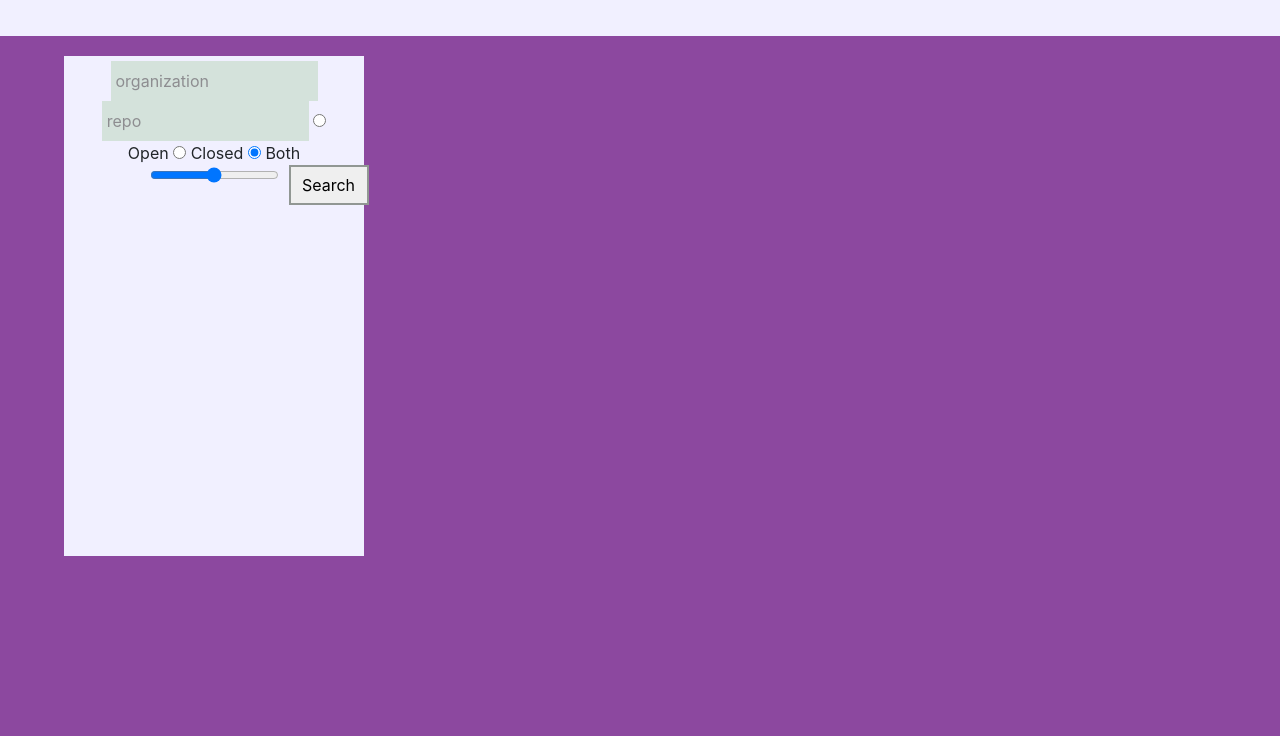
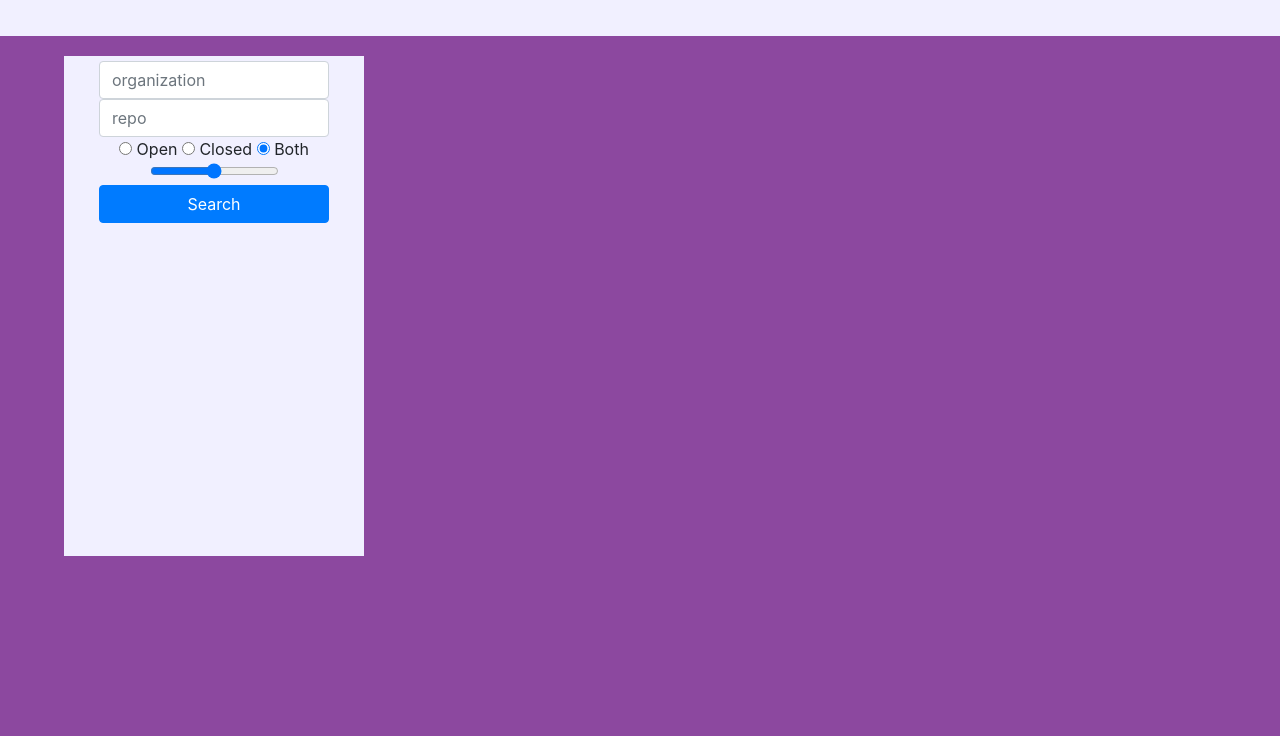
Before and after one commit to BairnOwl/GitHub-Connector, a website: page templates/home.html in a window 1280 px wide. Shown: the part 64-800 px from the top of the page. Drawn offline with nearby package versions, Linux system fonts and the light colour scheme; files that its build step writes are made by us from their sources; files whose address does not match are found by name.

Commit message:
added bootstrap

```diff
--- a/public/style.css
+++ b/public/style.css
@@ -1,6 +1,7 @@
 header {
 	background-color: #F1F0FF;
 	height: 100px;
+	vertical-align: center;
 }
 
 body {
@@ -35,20 +36,20 @@ body {
 /*	border: 1px solid #618afd;*/
 	padding: 5px;
 }
-input[type=text] {
+/*input[type=text] {
 	width: 90%;
-	background-color: #cddfd3;
+	background-color: #F1F0FF;
 	height: 40px;
 	opacity: 0.8;
-	border: none;
+	border: 2px solid #C3C3E5;
 	padding: 5px;
-}
-input[type=text]:focus {
+}*/
+/*input[type=text]:focus {
 	background-color: white;
-/*	border: 1px solid #a6c0b4;*/
+	border: 1px solid #a6c0b4;
 	opacity: 0.9;
-}
-input[type=submit] {
+}*/
+/*input[type=submit] {
 	text-align: center;
 	height: 40px;
 	width: 80px;
@@ -56,7 +57,7 @@ input[type=submit] {
 	border: 2px solid #919793;
 	position: absolute;
 	margin-left: 10px;
-}
+}*/
 #results {
 	width: 70%;
 	float: right;
--- a/server.js
+++ b/server.js
@@ -18,12 +18,10 @@ app.post('/data/:org/:repo', function(request, response) {
 	var org = request.params.org;
 	var repo = request.params.repo;
 
-	console.log(org);
-	console.log(repo);
 	url = 'https://api.github.com/repos/' + org + '/' + repo + '/pulls';
 	req.open('GET', url, true);
 
-	var token = ''; // PUT YOUR PERSONAL TOKEN HERE!!!
+	var token = 'a05b8999d221e3898b8b8919438ccdb5fc3d586e'; // PUT YOUR PERSONAL TOKEN HERE!!!
 
 	req.setRequestHeader('Authorization', 'token ' + token);
 	req.addEventListener('load', function(e){
--- a/templates/home.html
+++ b/templates/home.html
@@ -10,26 +10,27 @@
 </head>
 <body>
 	<header>
+		<h1>Gitbuddy</h1>
 	</header>
 	<div id="user_input">
 	<div id="search_bar">
 		<form id="input_form">
-			<input type="text" list="input_content" name = "url" id="org_url" placeholder="organization">
+			<input type="text" list="input_content" name = "url" id="org_url" placeholder="organization" class="form-control" />
 				<datalist id="input_content">
 					<option value="Teradata">
 				</datalist>
-			<input type="text" list="input_content" name = "url" id="repo_url" placeholder="repo">
+			<input type="text" list="input_content" name = "url" id="repo_url" placeholder="repo" class="form-control">
 				<datalist id="input_content">
 					<option value="presto">
 				</datalist>
 
 			 <input type="radio" name="status" value="open" checked> Open
-			  <input type="radio" name="status" value="closed" checked> Closed
-			   <input type="radio" name="status" value="both" checked> Both
+			 <input type="radio" name="status" value="closed" checked> Closed
+			 <input type="radio" name="status" value="both" checked> Both
 
 			<input type="range" id="time-range">
 
-    		<input type="submit" value="Search" id="send_button">
+    		<input type="submit" value="Search" id="send_button" class="btn btn-primary btn-block">
 		</form>
 	</div>
 	</div>
```
